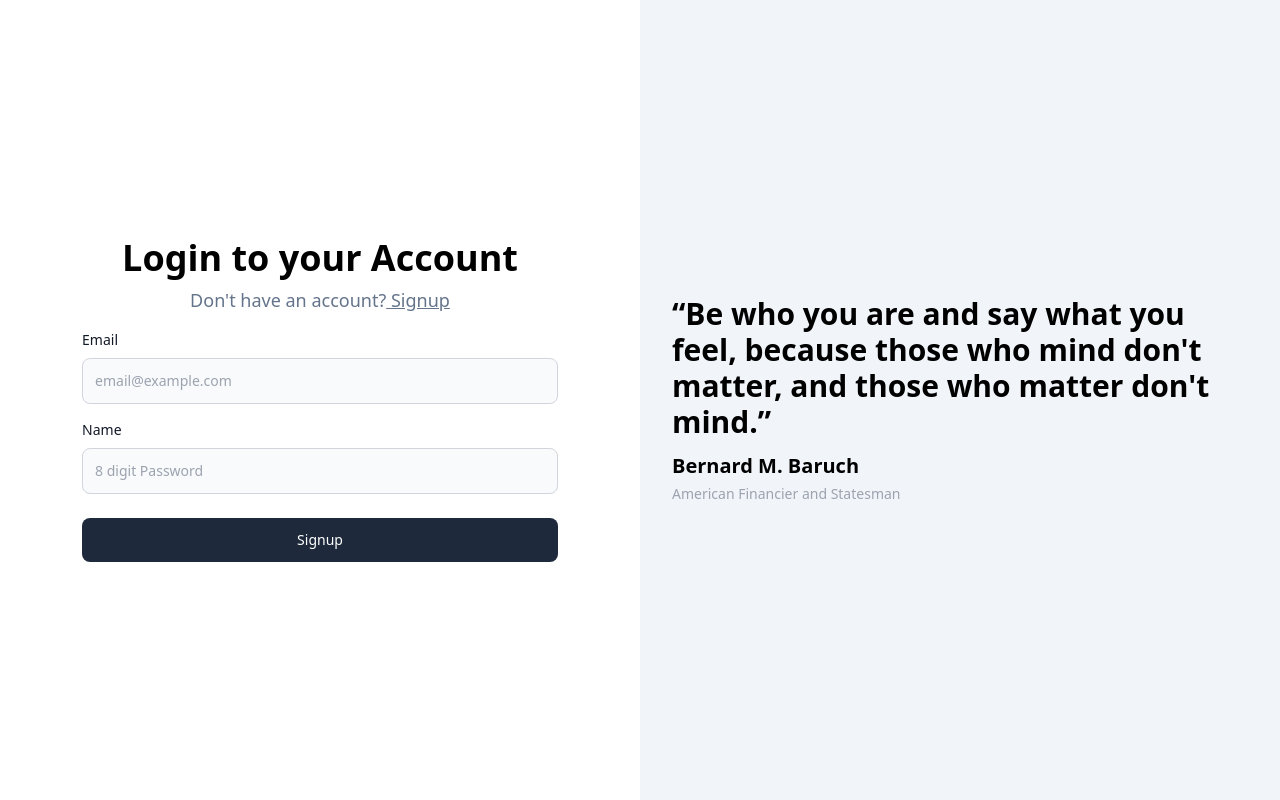
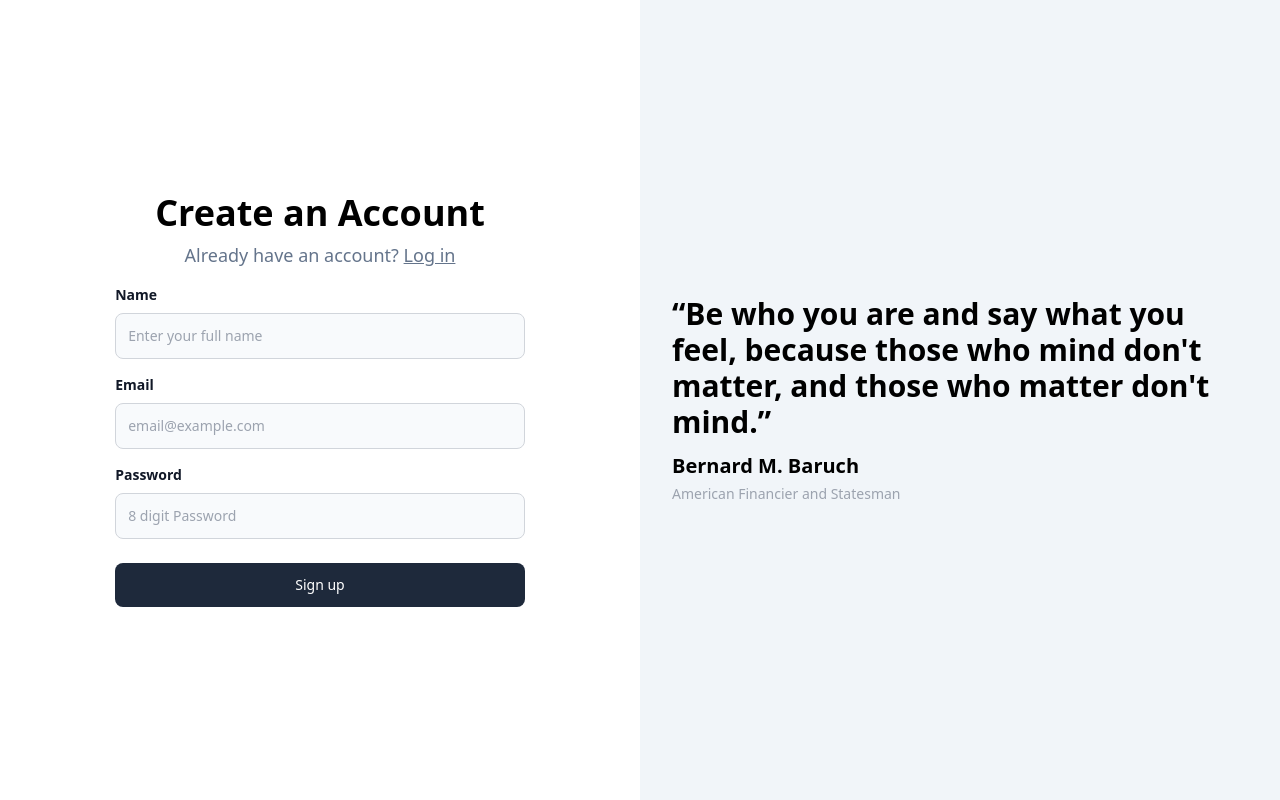
Before and after one commit to sarthaksarangi/medium-blog-fe, a React (Vite) app: page / in a window 1280 px wide. Built offline with nearby package versions, Linux system fonts and the light colour scheme.

Commit message:
Bug fixes

```diff
--- a/src/components/Auth.tsx
+++ b/src/components/Auth.tsx
@@ -14,7 +14,7 @@ const Auth = ({ type }: { type: "signup" | "signin" }) => {
       <div className="flex justify-center">
         <div>
           <div className="text-center px-10">
-            {type === "signin" ? (
+            {type === "signup" ? (
               <div className="text-4xl font-extrabold">Create an Account</div>
             ) : (
               <div className="text-4xl font-extrabold">
@@ -22,23 +22,23 @@ const Auth = ({ type }: { type: "signup" | "signin" }) => {
               </div>
             )}
             <div className=" text-lg text-slate-500 mt-2">
-              {type === "signin"
-                ? "Already have an account?"
-                : "Don't have an account?"}
-              {type === "signin" ? (
+              {type === "signup"
+                ? "Already have an account? "
+                : "Don't have an account? "}
+              {type === "signup" ? (
                 <Link className="underline" to={"/signin"}>
-                  Login
+                  Log in
                 </Link>
               ) : (
                 <Link className="underline" to={"/signup"}>
                   {" "}
-                  Signup
+                  Sign up
                 </Link>
               )}
             </div>
           </div>
           <div>
-            {type === "signin" ? (
+            {type === "signup" ? (
               <LabelledInput
                 label="Name"
                 placeholder="Enter your full name"
@@ -59,7 +59,7 @@ const Auth = ({ type }: { type: "signup" | "signin" }) => {
               }
             />
             <LabelledInput
-              label="Name"
+              label="Password"
               type="password"
               placeholder="8 digit Password"
               onChange={(e) =>
@@ -70,7 +70,7 @@ const Auth = ({ type }: { type: "signup" | "signin" }) => {
               type="submit"
               className="text-white w-full bg-slate-800 hover:bg-slate-900 focus:ring-4 focus:outline-none focus:ring-slate-300 font-medium rounded-lg text-sm px-5 py-3 text-center mt-6 "
             >
-              {type === "signup" ? "Signup" : "Signin"}
+              {type === "signup" ? "Sign up" : "Sign in"}
             </button>
           </div>
         </div>
@@ -89,7 +89,7 @@ const LabelledInput = ({
 }: LabelledInputInterface) => {
   return (
     <div>
-      <label className="block mb-2 text-sm font-medium text-gray-900 mt-4">
+      <label className="block mb-2 text-sm font-semibold text-gray-900 mt-4">
         {label}
       </label>
       <input
--- a/src/main.tsx
+++ b/src/main.tsx
@@ -14,11 +14,11 @@ const router = createBrowserRouter([
   },
   {
     path: "/signup",
-    element: <Signin />,
+    element: <Signup />,
   },
   {
     path: "/signin",
-    element: <Signup />,
+    element: <Signin />,
   },
   {
     path: "/blog/:id",
```
